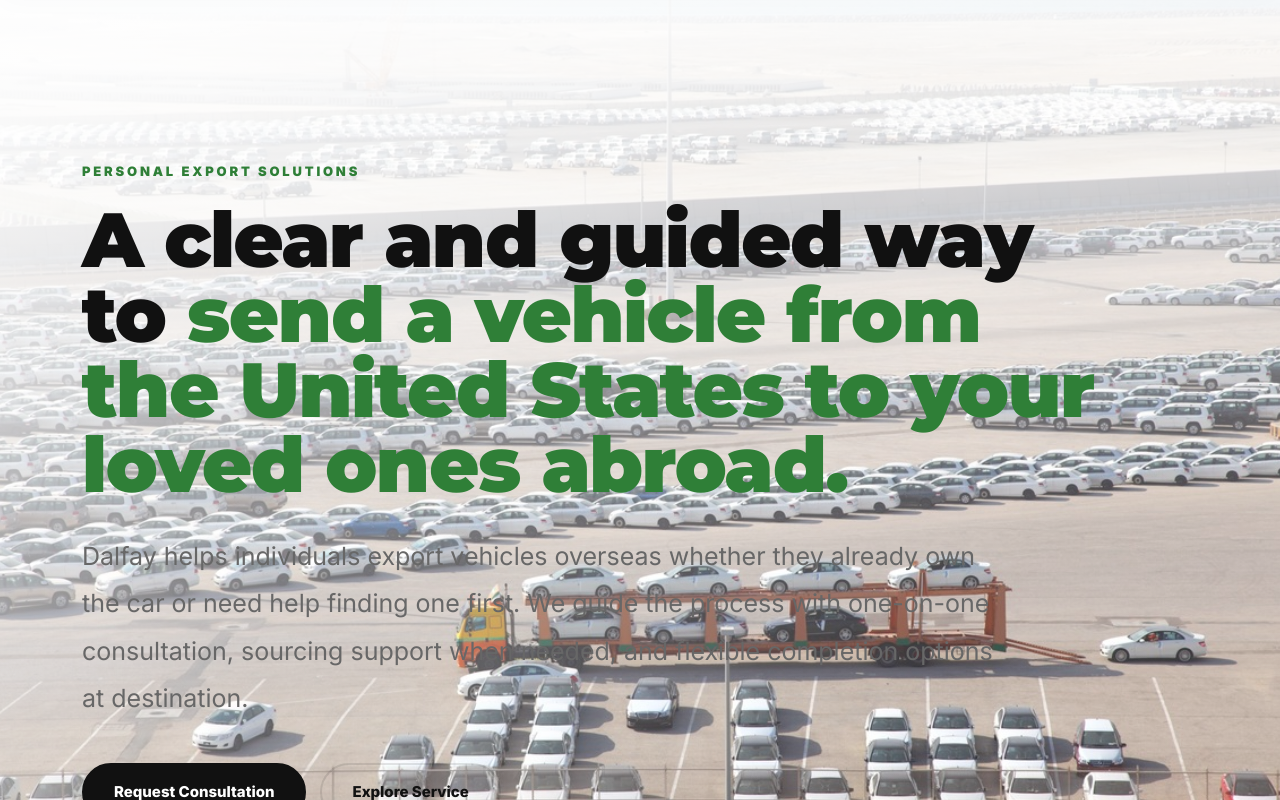
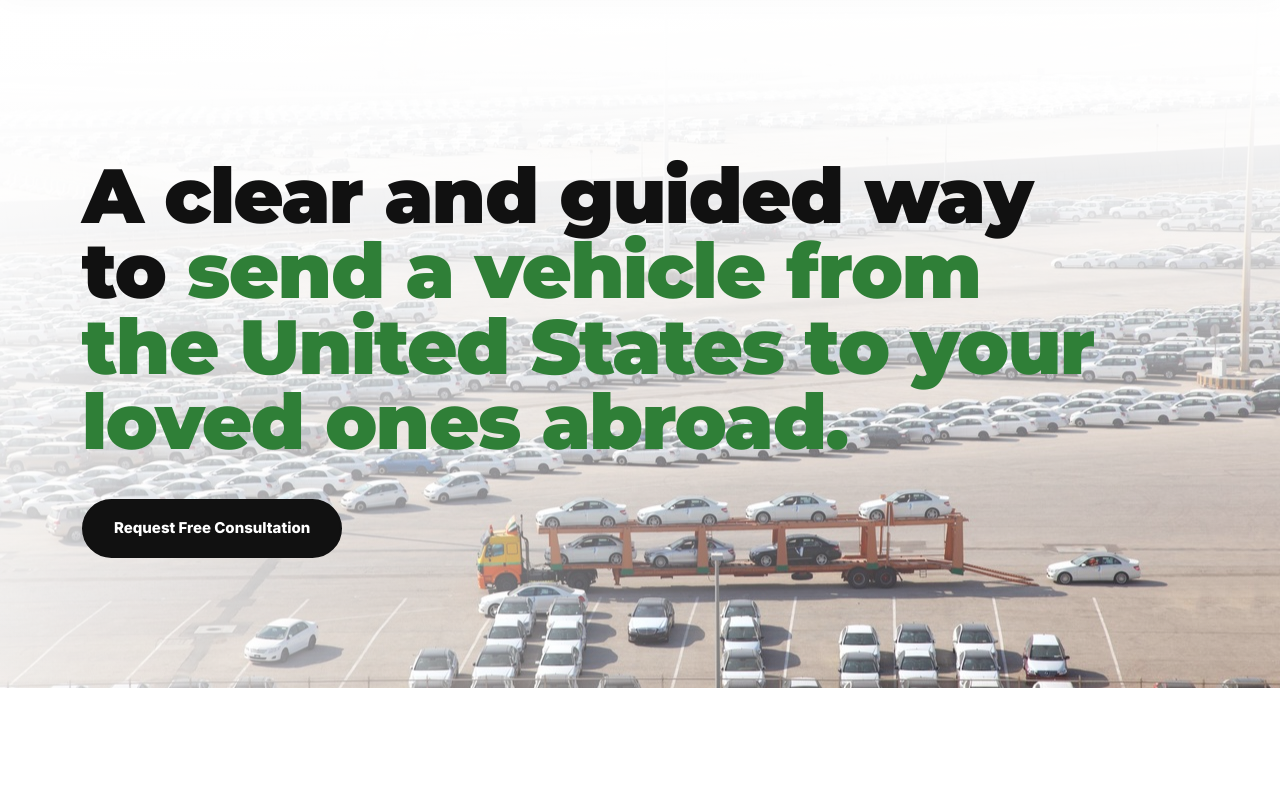
Before and after one commit to dalfay/dalfay, a plain HTML site: page personal-exports/index.html in a window 1280 px wide. Shown: the part 152-952 px from the top of the page. Drawn offline with Linux system fonts and the light colour scheme.

Commit message:
Her sections worked on

```diff
--- a/personal-exports/index.html
+++ b/personal-exports/index.html
@@ -53,10 +53,10 @@
 
     .page-hero {
       background:
-        linear-gradient(180deg, rgba(255, 255, 255, 0.92) 0%, rgba(255, 255, 255, 0.64) 24%, rgba(255, 255, 255, 0.24) 52%, rgba(255, 255, 255, 0.08) 100%),
-        linear-gradient(135deg, rgba(255, 255, 255, 0.9) 0%, rgba(255, 255, 255, 0.68) 18%, rgba(255, 255, 255, 0.28) 42%, rgba(255, 255, 255, 0.04) 72%),
+        linear-gradient(180deg, #ffffff 0%, rgba(255, 255, 255, 0.98) 14%, rgba(255, 255, 255, 0.86) 32%, rgba(255, 255, 255, 0.56) 54%, rgba(255, 255, 255, 0.2) 78%, rgba(255, 255, 255, 0.06) 100%),
+        linear-gradient(90deg, rgba(255, 255, 255, 0.78) 0%, rgba(255, 255, 255, 0.42) 30%, rgba(255, 255, 255, 0.14) 58%, rgba(255, 255, 255, 0) 100%),
         url('/assets/img/shipping.jpeg');
-      background-position: center center;
+      background-position: center top;
       background-repeat: no-repeat;
       background-size: cover;
       padding: 170px 0 130px;
@@ -389,17 +389,12 @@
 
     <section class="page-hero">
       <div class="container" data-aos="fade-up">
-        <span class="page-eyebrow">Personal Export Solutions</span>
         <h1>
           A clear and guided way to <span class="accent">send a vehicle from the United States to your loved ones abroad.</span>
         </h1>
-        <p>
-          Dalfay helps individuals export vehicles overseas whether they already own the car or need help finding one first. We guide the process with one-on-one consultation, sourcing support when needed, and flexible completion options at destination.
-        </p>
 
         <div class="page-hero-actions">
-          <a href="#consultation" class="btn-main">Request Consultation</a>
-          <a href="#overview" class="btn-outline-main">Explore Service</a>
+          <a href="#consultation" class="btn-main">Request Free Consultation</a>
         </div>
       </div>
     </section>
```
Also changed, not shown: b2b-imports/index.html (+4 -9 lines), us-brokerage/index.html (+4 -9 lines).
